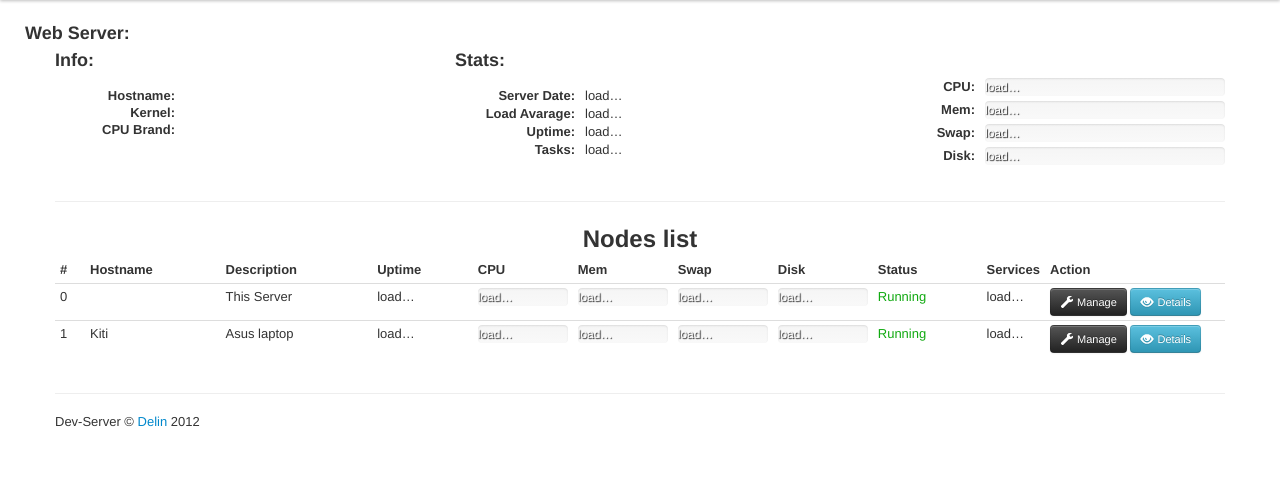
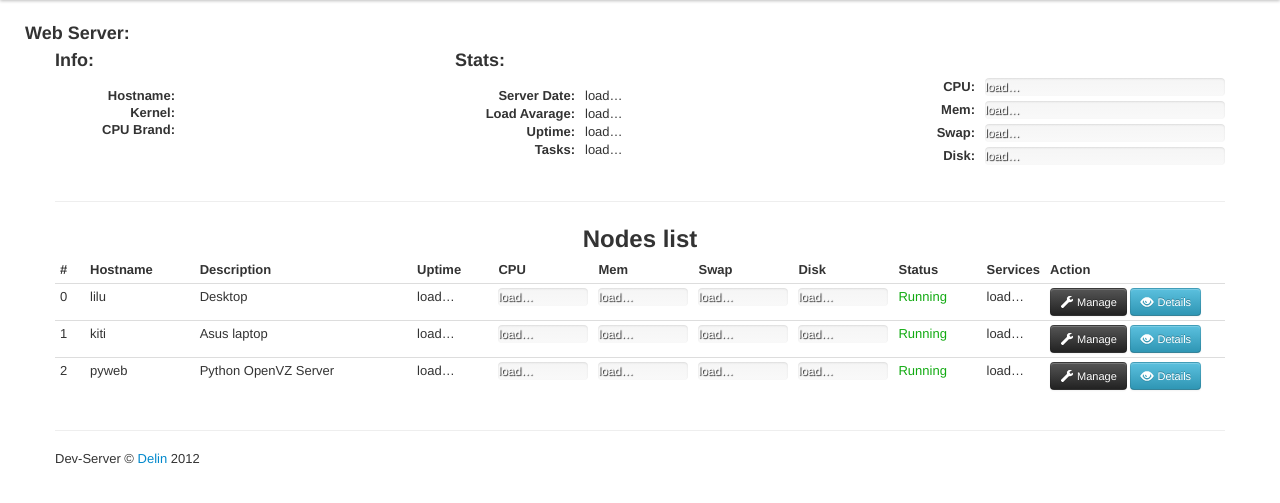
Before and after one commit to delin/dev-server, a Flask app: template web/templates/pages/nodes.html in a window 1280 px wide. Shown: the part 40-543 px from the top of the page. Run offline with Flask 2, Linux system fonts and the light colour scheme; the template is opened without the code that fills it, so the values that code supplies are empty; parts of the project's set-up code (start-up, migrations or seed data) failed here and were passed over; some libraries are stand-ins or nearby versions.

Commit message:
добавил pyweb в статистику

```diff
--- a/web/main.py
+++ b/web/main.py
@@ -95,6 +95,13 @@ def get_nodes_status ():
 		dict (
 			hostname = "kiti",
 			host = "192.168.1.100",
+			port = 9910
+		)
+	)
+	nodes_list.append (
+		dict (
+			hostname = "pyweb",
+			host = "pyweb.dehome",
 			port = 9910
 		)
 	)
--- a/web/templates/pages/nodes.html
+++ b/web/templates/pages/nodes.html
@@ -35,8 +35,8 @@
 							<div id="nodes_list">
 								<tr>
 									<td>0</td>
-									<td>{{ sys_stats.hostname }}</td>
-									<td>This Server</td>
+									<td>lilu</td>
+									<td>Desktop</td>
 									<td><span id="node0_stat-uptime">load&hellip;</span></td>
 									<td>
 										<div id="node0_stat-cpu_percent-div" class="progress progress-striped active">
@@ -67,7 +67,7 @@
 								</tr>
 								<tr>
 									<td>1</td>
-									<td>Kiti</td>
+									<td>kiti</td>
 									<td>Asus laptop</td>
 									<td><span id="node1_stat-uptime">load&hellip;</span></td>
 									<td>
@@ -97,6 +97,38 @@
 										<a class="btn btn-small btn-info" href="#"><i class="icon-eye-open icon-white"></i> Details</a>
 									</td>
 								</tr>
+								<tr>
+									<td>2</td>
+									<td>pyweb</td>
+									<td>Python OpenVZ Server</td>
+									<td><span id="node2_stat-uptime">load&hellip;</span></td>
+									<td>
+										<div id="node2_stat-cpu_percent-div" class="progress progress-striped active">
+											<div id="node2_stat-cpu_percent" class="bar" style="width: 0;"><span id="node2_stat-cpu_percent-label">load&hellip;</span></div>
+										</div>
+									</td>
+									<td>
+										<div id="node2_stat-mem_percent-div" class="progress progress-striped progress-warning active">
+											<div id="node2_stat-mem_percent" class="bar" style="width: 0;"><span id="node2_stat-mem_usage">load&hellip;</span></div>
+										</div>
+									</td>
+									<td>
+										<div id="node2_stat-swap_percent-div" class="progress progress-striped progress-danger active">
+											<div id="node2_stat-swap_percent" class="bar" style="width: 0;"><span id="node2_stat-swap_usage">load&hellip;</span></div>
+										</div>
+									</td>
+									<td>
+										<div id="node2_stat-disk_percent-div" class="progress progress-striped progress active">
+											<div id="node2_stat-disk_percent" class="bar" style="width: 0;"><span id="node2_stat-disk_usage">load&hellip;</span></div>
+										</div>
+									</td>
+									<td style="color: #11AA11">Running</td>
+									<td><span id="node2_stat-services">load&hellip;</span></td>
+									<td>
+										<a class="btn btn-small btn-inverse" href="#"><i class="icon-wrench icon-white"></i> Manage</a>
+										<a class="btn btn-small btn-info" href="#"><i class="icon-eye-open icon-white"></i> Details</a>
+									</td>
+								</tr>
 							</div>
 						</tbody>
 					</table>
```
